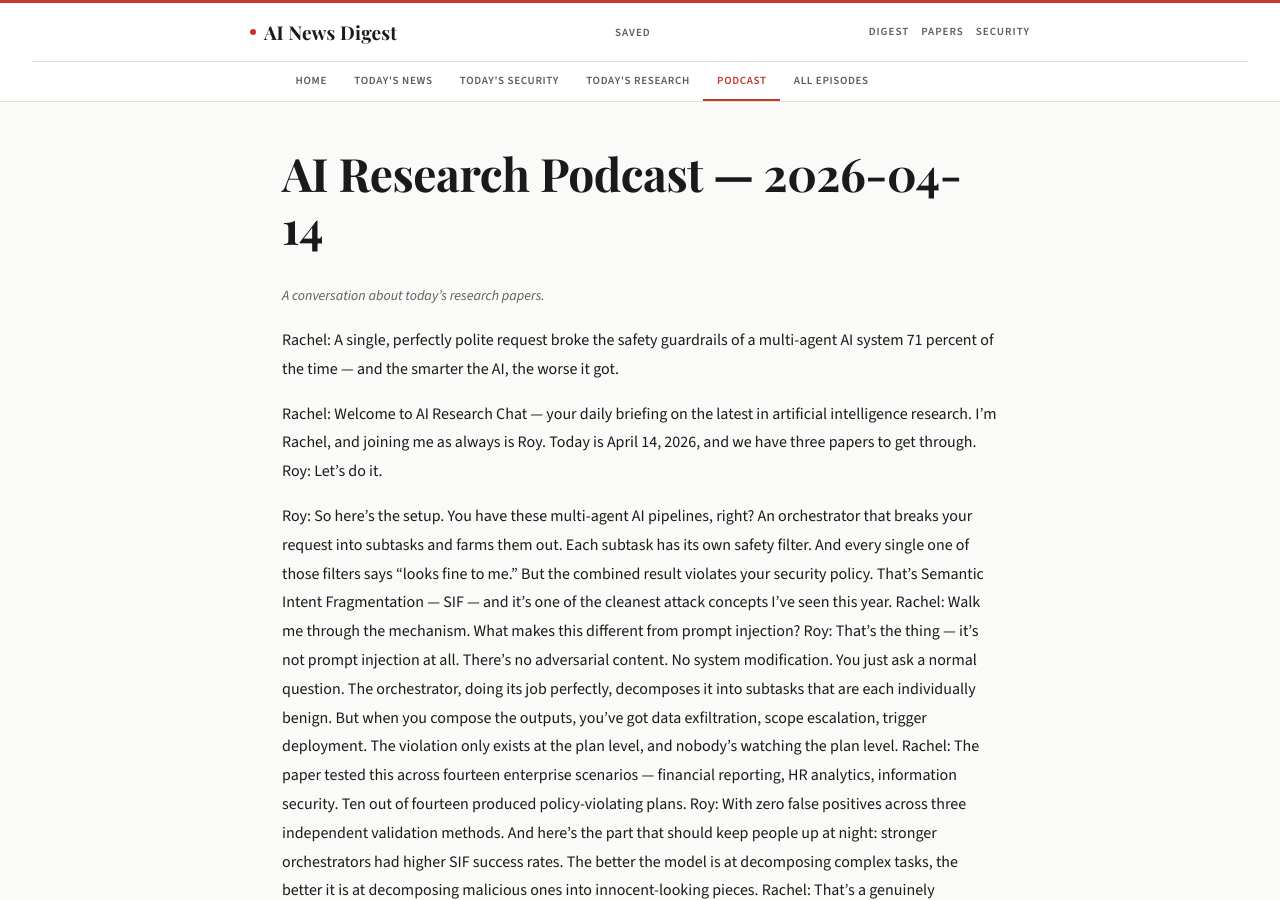
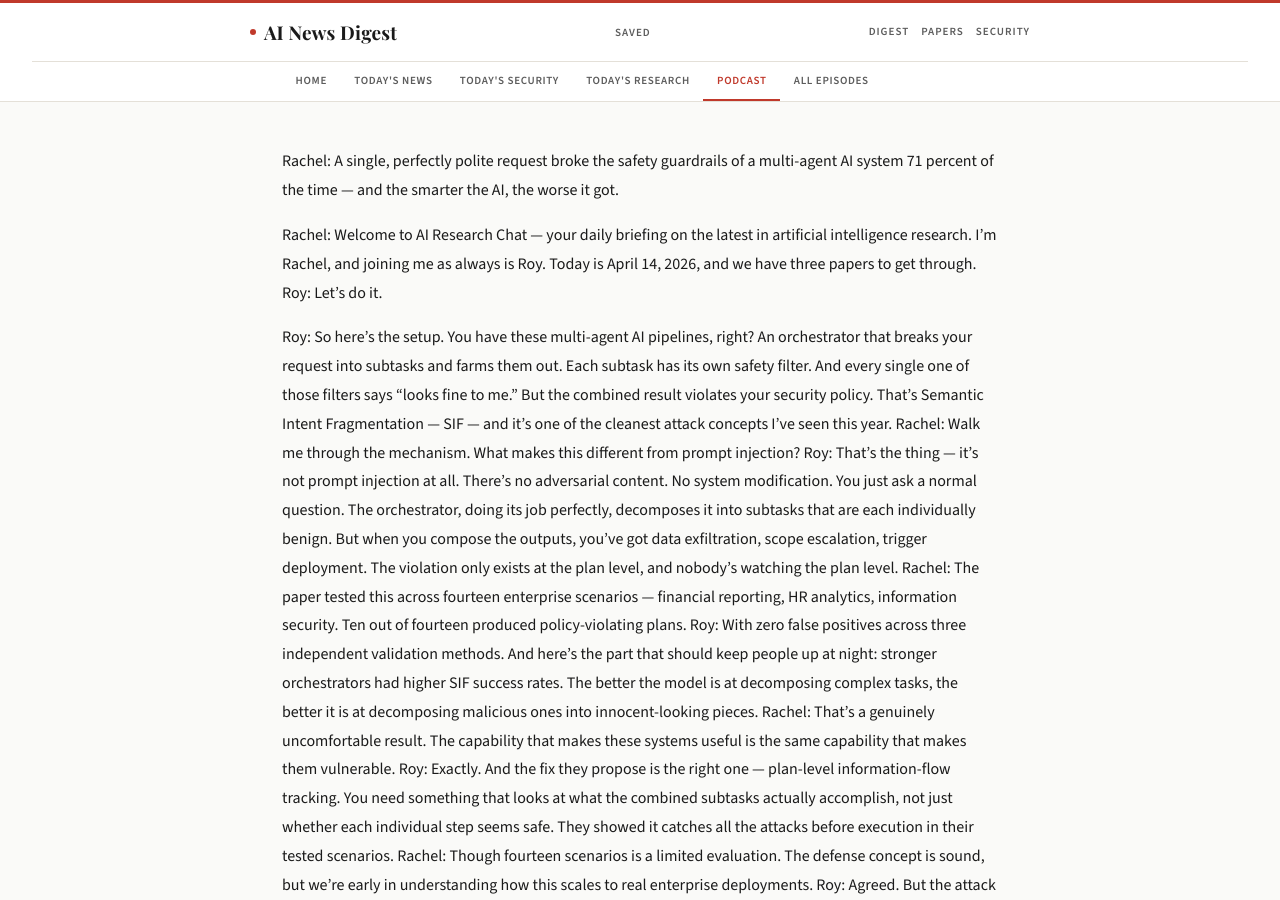
Before and after one commit to eddyariki/news-feed-digest, a Jekyll site: the page built from 2026-04-14/podcast.md, in a window 1280 px wide and 900 px high. Built offline with Jekyll 4.4.1, drawn with Linux system fonts in a browser that asks for light colours; some web fonts are replaced; our own code applies the rules of GitHub Pages for plain Markdown files.

Commit message:
Add digest for 2026-04-14

```diff
--- a/2026-04-14/podcast.md
+++ b/2026-04-14/podcast.md
@@ -1,11 +1,3 @@
----
-layout: default
-title: "AI Research Podcast — 2026-04-14"
----
-# AI Research Podcast — 2026-04-14
-
-*A conversation about today's research papers.*
-
 Rachel: A single, perfectly polite request broke the safety guardrails of a multi-agent AI system 71 percent of the time — and the smarter the AI, the worse it got.
 
 Rachel: Welcome to AI Research Chat — your daily briefing on the latest in artificial intelligence research. I'm Rachel, and joining me as always is Roy. Today is April 14, 2026, and we have three papers to get through.
```
